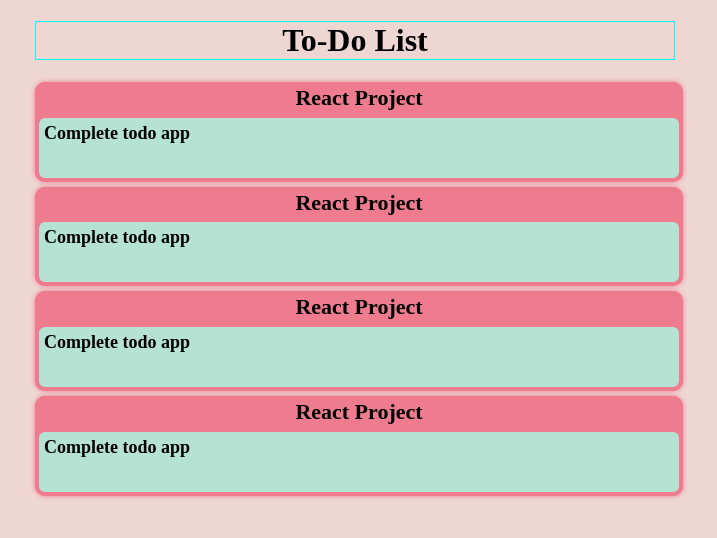
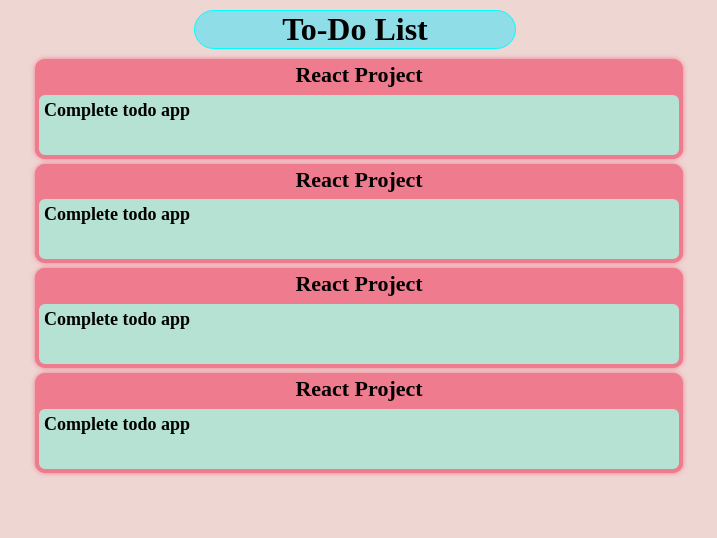
Before and after one commit to darshan527/TO-DO-list-using-React, a React (Create React App) app in the folder todo-list/: page / in a window 1280 px wide. Shown: the top 538 px of the page, without its empty margins (285-1002 px from the left). Built offline with nearby package versions, Linux system fonts and the light colour scheme.

Commit message:
added title

```diff
--- a/todo-list/public/style.css
+++ b/todo-list/public/style.css
@@ -3,10 +3,23 @@
   margin: auto;
   background-color: #eed6d3;
 }
+.header {
+  display: flex;
+  margin: auto;
+  margin-top: 10px;
+  margin-bottom: 10px;
+  padding: 0px;
+  width: 50%;
+  border: 1px cyan solid;
+  border-radius: 20px;
+  flex-direction: column;
+  align-items: center;
+  background-color: #8fdde7;
+}
 .header > h1 {
-  display: flex;
-  border: 1px cyan solid;
-  justify-content: center;
+  text-align: center;
+  /* border: 2px red solid; */
+  margin: auto;
 }
 
 .task {
```
